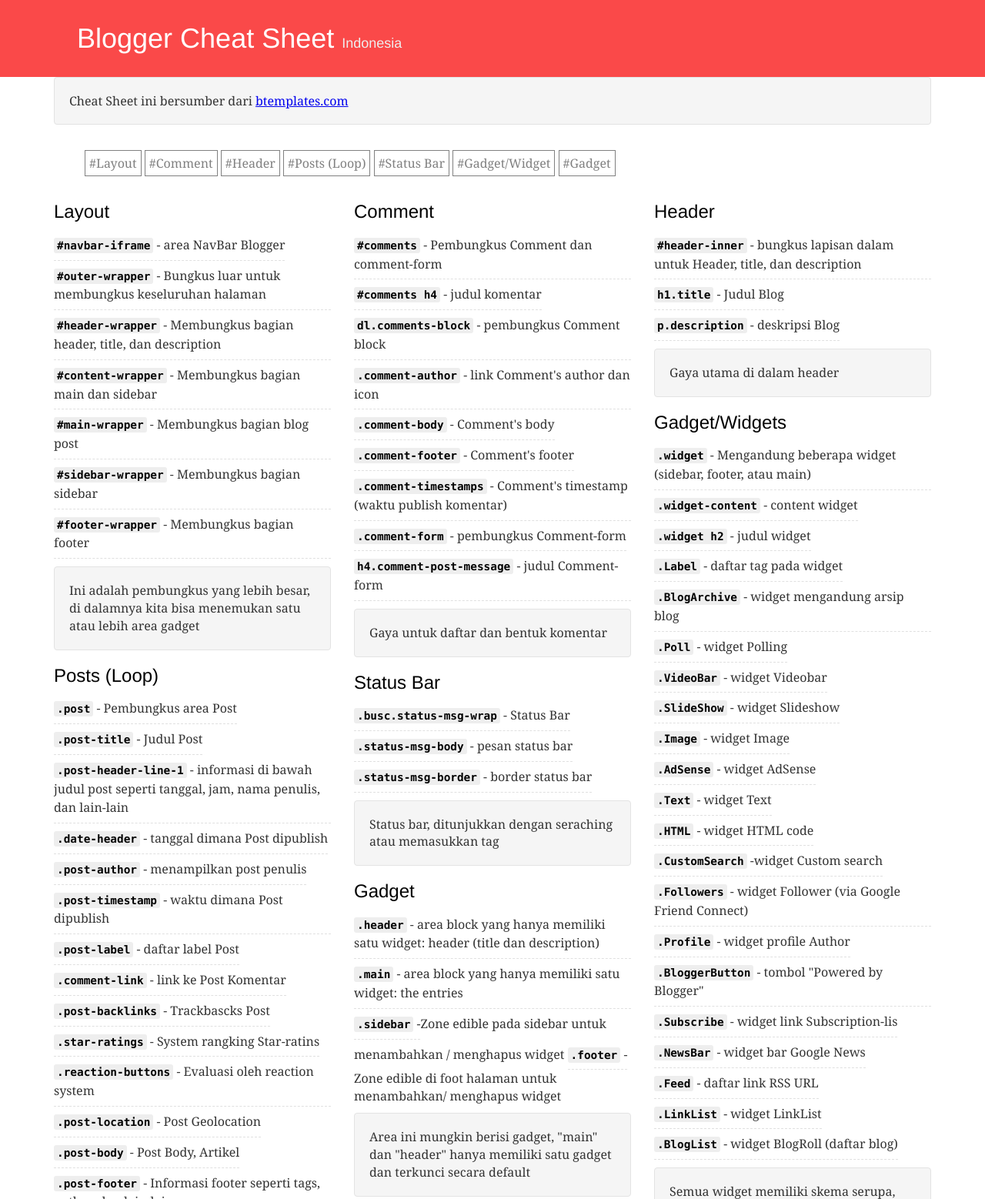
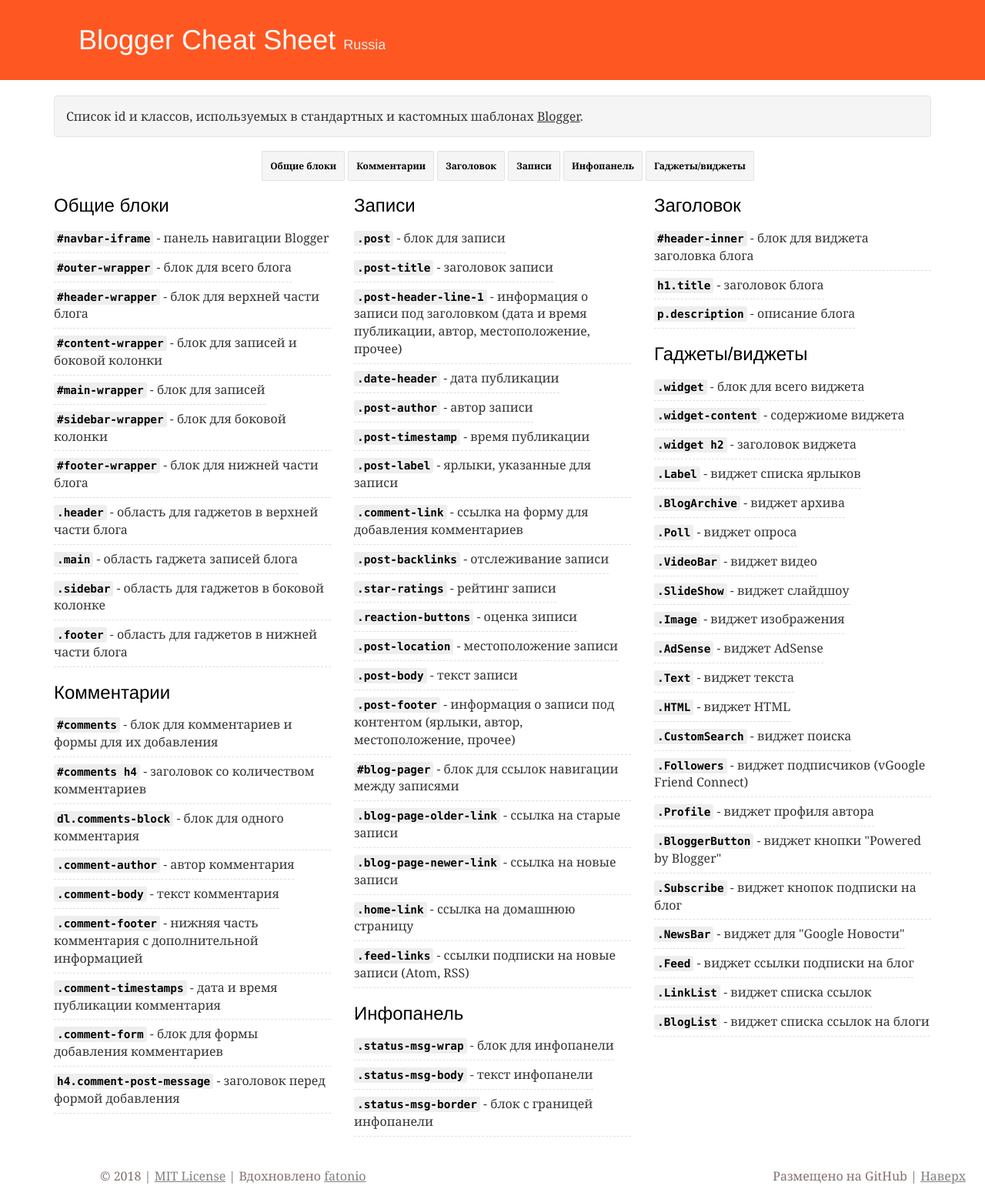
Before and after one commit to web-xaser/blogger-cheat-sheet, a plain HTML site: page index.html in a window 1280 px wide. Shown: the top 1558 px of the page at 77% size. Drawn offline with Linux system fonts and the light colour scheme.

Commit message:
Russian translation & style changes

```diff
--- a/assets/style.css
+++ b/assets/style.css
@@ -1,117 +1,110 @@
 @charset "UTF-8";
 ul a {
   color: grey;
-  text-decoration: none; }
-
+  text-decoration: none;
+}
 .pull-right a, footer .inspired {
-  color: grey; }
-
+  color: grey;
+}
 ul a:hover {
-  color: #333; }
-
+  color: #333;
+}
 html {
   font-family: sans-serif;
   -ms-text-size-adjust: 100%;
   -moz-text-size-adjust: 100%;
   -o-text-size-adjust: 100%;
-  -webkit-text-size-adjust: 100%; }
-
+  -webkit-text-size-adjust: 100%;
+}
 body {
-  margin: 0; }
-
+  margin: 0;
+}
 * {
   box-sizing: border-box;
   -webkit-box-sizing: border-box;
-  -moz-box-sizing: border-box; }
+  -moz-box-sizing: border-box;
+}
 *:before, *:after {
   box-sizing: border-box;
   -webkit-box-sizing: border-box;
-    -moz-box-sizing: border-box; }
-
+  -moz-box-sizing: border-box;
+}
 html {
   font-size: 10px;
-  -webkit-tap-highlight-color: transparent; }
-
+  -webkit-tap-highlight-color: transparent;
+}
 body {
   font-family: "Georgia", Serif;
   font-size: 16px;
   line-height: 1.42857143;
   color: #333333;
-  background-color: #ffffff; }
-
+  background-color: #ffffff;
+}
 h1, h3 {
   font-family: "Helvetica Neue", Helvetica, Arial, sans-serif;
   font-weight: 500;
   line-height: 1.1;
-  color: #000000; }
+  color: #000000;
+}
 h1 small, h3 small {
   font-weight: normal;
   line-height: 1;
-    color: #eee; }
-
+  color: #eee;
+}
 h1, h3 {
   margin-top: 20px;
-  margin-bottom: 10px; }
+  margin-bottom: 10px;
+}
 h1 small, h3 small {
-    font-size: 50%; }
-
+    font-size: 50%;
+}
 h1 {
-  font-size: 36px; }
-
+  font-size: 36px;
+}
 h3 {
-  font-size: 24px; }
-
+  font-size: 24px;
+}
 .bottom-30 {
-  margin-bottom: 30px; }
-
+  margin-bottom: 30px;
+}
 .container {
   margin-right: auto;
   margin-left: auto;
   padding-left: 15px;
-  padding-right: 15px; }
-
-@font-face {
-  font-family: 'FontAwesome';
-  src: url("fonts/fontawesome-webfont.eot?v=4.7.0");
-  src: url("fonts/fontawesome-webfont.eot?#iefix&v=4.7.0") format("embedded-opentype"), url("fonts/fontawesome-webfont.woff2?v=4.7.0") format("woff2"), url("fonts/fontawesome-webfont.woff?v=4.7.0") format("woff"), url("fonts/fontawesome-webfont.ttf?v=4.7.0") format("truetype"), url("fonts/fontawesome-webfont.svg?v=4.7.0#fontawesomeregular") format("svg");
-  font-weight: normal;
-  font-style: normal; }
-.fa {
-  display: inline-block;
-  font: normal normal normal 14px/1 FontAwesome;
-  font-size: inherit;
-  text-rendering: auto;
-  -webkit-font-smoothing: antialiased;
-  -moz-osx-font-smoothing: grayscale; }
-
-.fa-github-alt:before {
-  content: ""; }
-
+  padding-right: 15px;
+}
 @media (min-width: 768px) {
   .container {
-    width: 750px; } }
+    width: 750px;
+  }
+}
 @media (min-width: 992px) {
   .container {
-    width: 970px; } }
+    width: 970px;
+  }
+}
 @media (min-width: 1200px) {
   .container {
-    width: 1170px; } }
+    width: 1170px;
+  }
+}
 .row {
   margin-left: -15px;
-  margin-right: -15px; }
-
+  margin-right: -15px;
+}
 .container-fluid {
   margin-right: auto;
   margin-left: auto;
   padding-left: 15px;
-  padding-right: 15px; }
-
+  padding-right: 15px;
+}
 .row:before, .row:after, .container:before, .container:after, .container-fluid:before, .container-fluid:after {
   content: " ";
-  display: table; }
+  display: table;
+}
 .row:after, .container:after, .container-fluid:after {
-  clear: both; }
-
+  clear: both;
+}
 kbd {
   padding: 2px 4px;
   font-family: "Inconsolata", Consolas, monospace;
@@ -123,92 +116,108 @@ kbd {
   -ms-border-radius: 3px;
   -moz-border-radius: 3px;
   -o-border-radius: 3px;
-  -webkit-border-radius: 3px; }
-
+  -webkit-border-radius: 3px;
+}
 .well {
   min-height: 20px;
-  padding: 19px;
-  margin-bottom: 20px;
+  padding: 15px;
+  margin: 20px 0;
   background-color: #f5f5f5;
   border: 1px solid #e3e3e3;
   border-radius: 4px;
   -ms-border-radius: 4px;
   -moz-border-radius: 4px;
   -o-border-radius: 4px;
-  -webkit-border-radius: 4px; }
-
+  -webkit-border-radius: 4px;
+}
 .black {
-  background: #333; }
-
-.red {
-  background: #FA4949; }
-
+  color: #333;
+}
+.orange {
+  background: #ff5722;
+}
 .white {
-  color: #ffffff; }
-
+  color: #ffffff;
+}
 .list-unstyled {
   padding-left: 0;
-  list-style: none; }
-
+  list-style: none;
+}
 .button {
-  border: 1px solid grey;
-  padding: 5px; }
-
+  border: 1px solid #e3e3e3;
+  color: #000;
+  border-radius: 2px;
+  font-size: 12px;
+  font-weight: bold;
+  padding: 10px;
+  background: #f5f5f5;
+  line-height: 36px;
+  transition: all .1s ease;
+}
+.button:hover {
+  background: #f9f9f9;
+  box-shadow: 0 1px 1px rgba(0, 0, 0, .1);
+}
+.button:focus {
+  box-shadow: inset 0 1px 1px rgba(0, 0, 0, .1);
+}
 ul {
   margin-top: 0;
-  margin-bottom: 10px; }
+  margin-bottom: 10px;
+}
 ul li {
   display: inline-block;
   list-style: none;
-    line-height: 1.55; }
+}
 ul li.content {
   border-bottom: 1px dashed #e0e0e0;
   list-style-type: none;
-      padding: 7px 0; }
+  padding: 7px 0;
+}
 ul.head-content {
-    margin-top: 30px;
-    margin-left: 0; }
-    ul.head-content li {
-      line-height: 40px; }
-  ul a:hover {
-    border: 1.5px solid black; }
+  margin: 20px 0 0;
+  margin-left: 0;
+  text-align: center;
+}
 ul ul {
-    margin-bottom: 0; }
-
+  margin-bottom: 0;
+}
 .pull-right {
-  float: right !important; }
-
+  float: right !important;
+}
 .pull-right {
   padding-right: 15px;
   padding-left: 0;
   border-left: 0;
-  text-align: right; }
-
+  text-align: right;
+}
 .bottom-30 {
-  margin-bottom: 30px; }
-
+  margin-bottom: 30px;
+}
 .col-md-4, .col-md-6 {
   position: relative;
   min-height: 1px;
   padding-left: 15px;
-  padding-right: 15px; }
-
+  padding-right: 15px;
+}
 .col-md-4, .col-md-6 {
-  float: left; }
-
+  float: left;
+}
 .header {
   color: #ffffff;
-  margin: 30px; }
-
+  margin: 32px;
+}
 .footer {
-  color: #847171; }
-
+  color: #847171;
+}
 footer {
-  margin: 30px; }
-
+  margin: 30px;
+}
 @media (min-width: 992px) {
   .col-md-4 {
-    width: 33.33333333%; }
-
+    width: 33.33333333%;
+  }
   .col-md-6 {
-    width: 50%; } }
+    width: 50%;
+  }
+}
--- a/index.html
+++ b/index.html
@@ -1,5 +1,5 @@
 <!DOCTYPE html>
-<html lang="id">
+<html lang="ru">
 
 <head>
   <meta charset="utf-8">
@@ -8,175 +8,135 @@
   <title>Blogger Cheat Sheet</title>
   <link href="assets/style.css" rel="stylesheet">
   <link rel="icon" type="image/x-icon" href="favicon.ico">
-
   <!--[if lt IE 9]>
-  <script type="text/javascript"
-  src="http://html5shiv.googlecode.com/svn/trunk/html5.js">
-</script>
-<script src="https://oss.maxcdn.com/respond/1.4.2/respond.min.js"></script>
-<![endif]-->
+  <script type="text/javascript" src="http://html5shiv.googlecode.com/svn/trunk/html5.js"></script>
+  <script src="https://oss.maxcdn.com/respond/1.4.2/respond.min.js"></script>
+  <![endif]-->
 </head>
-
 
 <body>
 
-<div class="container-fluid red" name="Top">
+<div class="container-fluid orange" name="Top">
   <div class="container">
-    <h1 class="header">Blogger Cheat Sheet <small>Indonesia</small></h1>
+    <h1 class="header">Blogger Cheat Sheet <small>Russia</small></h1>
   </div>
 </div>
 
 <div class="container bottom-30">
-<div class="well">Cheat Sheet ini bersumber dari <a href="https://btemplates.com/blog/bloggers-cheat-sheet/">btemplates.com</a></div>
+  <div class="well">Список id и классов, используемых в стандартных и кастомных шаблонах <a href="https://www.blogger.com/about" class="black" target="_blank" rel="noopener">Blogger</a>.</div>
+
   <ul class="head-content">
-    <li><a class="button" href="#layout">#Layout</a></li>
-    <li><a class="button" href="#comment">#Comment</a></li>
-    <li><a class="button" href="#header">#Header</a></li>
-    <li><a class="button" href="#post">#Posts (Loop)</a></li>
-    <li><a class="button" href="#status-bar">#Status Bar</a></li>
-    <li><a class="button" href="#gadget-widget">#Gadget/Widget</a></li>
-    <li><a class="button" href="#gadget">#Gadget</a></li>
+    <li><a class="button" href="#layout">Общие блоки</a></li>
+    <li><a class="button" href="#comment">Комментарии</a></li>
+    <li><a class="button" href="#header">Заголовок</a></li>
+    <li><a class="button" href="#post">Записи</a></li>
+    <li><a class="button" href="#status-bar">Инфопанель</a></li>
+    <li><a class="button" href="#gadget-widget">Гаджеты/виджеты</a></li>
   </ul>
 
   <div class="row">
     <div class="col-md-4">
-      <h3 id="layout">Layout</h3>
+      <h3 id="layout">Общие блоки</h3>
       <ul class="list-unstyled">
-        <li class="content"><kbd>#navbar-iframe</kbd> - area NavBar Blogger</li>
-        <li class="content"><kbd>#outer-wrapper</kbd> - Bungkus luar untuk membungkus keseluruhan halaman</li>
-        <li class="content"><kbd>#header-wrapper</kbd> - Membungkus bagian header, title, dan description</li>
-        <li class="content"><kbd>#content-wrapper</kbd> - Membungkus bagian main dan sidebar</li>
-        <li class="content"><kbd>#main-wrapper</kbd> - Membungkus bagian blog post</li>
-        <li class="content"><kbd>#sidebar-wrapper</kbd> - Membungkus bagian sidebar</li>
-        <li class="content"><kbd>#footer-wrapper</kbd> - Membungkus bagian footer</li>
+        <li class="content"><kbd>#navbar-iframe</kbd> - панель навигации Blogger</li>
+        <li class="content"><kbd>#outer-wrapper</kbd> - блок для всего блога</li>
+        <li class="content"><kbd>#header-wrapper</kbd> - блок для верхней части блога</li>
+        <li class="content"><kbd>#content-wrapper</kbd> - блок для записей и боковой колонки</li>
+        <li class="content"><kbd>#main-wrapper</kbd> - блок для записей</li>
+        <li class="content"><kbd>#sidebar-wrapper</kbd> - блок для боковой колонки</li>
+        <li class="content"><kbd>#footer-wrapper</kbd> - блок для нижней части блога</li>
+        <li class="content"><kbd>.header</kbd> - область для гаджетов в верхней части блога</li>
+        <li class="content"><kbd>.main</kbd> - область гаджета записей блога</li>
+        <li class="content"><kbd>.sidebar</kbd> - область для гаджетов в боковой колонке</li>
+        <li class="content"><kbd>.footer</kbd> - область для гаджетов в нижней части блога</li>
       </ul>
-      <div class="well">
-        Ini adalah pembungkus yang lebih besar, di dalamnya kita bisa menemukan satu atau lebih area gadget
-      </div>
-
-      <h3 id="post">Posts (Loop)</h3>
+      <h3 id="comment">Комментарии</h3>
       <ul class="list-unstyled">
-        <li class="content"><kbd>.post</kbd> - Pembungkus area Post</li>
-        <li class="content"><kbd>.post-title</kbd> - Judul Post</li>
-        <li class="content"><kbd>.post-header-line-1</kbd> - informasi di bawah judul post seperti tanggal, jam, nama penulis, dan lain-lain</li>
-        <li class="content"><kbd>.date-header</kbd> - tanggal dimana Post dipublish</li>
-        <li class="content"><kbd>.post-author</kbd> - menampilkan post penulis</li>
-        <li class="content"><kbd>.post-timestamp</kbd> - waktu dimana Post dipublish </li>
-        <li class="content"><kbd>.post-label</kbd> - daftar label Post</li>
-        <li class="content"><kbd>.comment-link</kbd> - link ke Post Komentar</li>
-        <li class="content"><kbd>.post-backlinks</kbd> - Trackbascks Post</li>
-        <li class="content"><kbd>.star-ratings</kbd> - System rangking Star-ratins</li>
-        <li class="content"><kbd>.reaction-buttons</kbd> - Evaluasi oleh reaction system</li>
-        <li class="content"><kbd>.post-location</kbd> - Post Geolocation</li>
-        <li class="content"><kbd>.post-body</kbd> - Post Body, Artikel</li>
-        <li class="content"><kbd>.post-footer</kbd> - Informasi footer seperti tags, author, dan lain-lain</li>
-        <li class="content"><kbd>#blog-pager</kbd> - mengandung link navigasi (post lama / older entries dan post terbaru / newer entries)</li>
-        <li class="content"><kbd>.blog-page-older-link</kbd> - link navigasi older entries</li>
-        <li class="content"><kbd>.blog-page-newer-link</kbd> - link navigasi newer entries</li>
-        <li class="content"><kbd>.home-link</kbd> - Link navigasi Home</li>
-        <li class="content"><kbd>.feed-links</kbd> - link subscription ke "Post's (Atom)</li>
+        <li class="content"><kbd>#comments</kbd> - блок для комментариев и формы для их добавления</li>
+        <li class="content"><kbd>#comments h4</kbd> - заголовок со количеством комментариев</li>
+        <li class="content"><kbd>dl.comments-block</kbd> - блок для одного комментария</li>
+        <li class="content"><kbd>.comment-author</kbd> - автор комментария</li>
+        <li class="content"><kbd>.comment-body</kbd> - текст комментария</li>
+        <li class="content"><kbd>.comment-footer</kbd> - нижняя часть комментария с дополнительной информацией</li>
+        <li class="content"><kbd>.comment-timestamps</kbd> - дата и время публикации комментария</li>
+        <li class="content"><kbd>.comment-form</kbd> - блок для формы добавления комментариев</li>
+        <li class="content"><kbd>h4.comment-post-message</kbd> - заголовок перед формой добавления</li>
       </ul>
-      <div class="well">
-        Gaya utama yang harus dipertimbangkan di setiap posting, sebagian besar tanggal tidak ditampilkan sampai pengguna memasukkannya dari panel
-      </div>
-
-
     </div>
-
     <div class="col-md-4">
-      <h3 id="comment">Comment</h3>
+      <h3 id="post">Записи</h3>
       <ul class="list-unstyled">
-        <li class="content"><kbd>#comments</kbd> - Pembungkus Comment dan comment-form</li>
-        <li class="content"><kbd>#comments h4</kbd> - judul komentar</li>
-        <li class="content"><kbd>dl.comments-block</kbd> - pembungkus Comment block</li>
-        <li class="content"><kbd>.comment-author</kbd> - link Comment's author dan icon</li>
-        <li class="content"><kbd>.comment-body</kbd> - Comment's body</li>
-        <li class="content"><kbd>.comment-footer</kbd> - Comment's footer</li>
-        <li class="content"><kbd>.comment-timestamps</kbd> - Comment's timestamp (waktu publish komentar)</li>
-        <li class="content"><kbd>.comment-form</kbd> - pembungkus Comment-form</li>
-        <li class="content"><kbd>h4.comment-post-message</kbd> - judul Comment-form</li>
+        <li class="content"><kbd>.post</kbd> - блок для записи</li>
+        <li class="content"><kbd>.post-title</kbd> - заголовок записи</li>
+        <li class="content"><kbd>.post-header-line-1</kbd> - информация о записи под заголовком (дата и время публикации, автор, местоположение, прочее)</li>
+        <li class="content"><kbd>.date-header</kbd> - дата публикации</li>
+        <li class="content"><kbd>.post-author</kbd> - автор записи</li>
+        <li class="content"><kbd>.post-timestamp</kbd> - время публикации</li>
+        <li class="content"><kbd>.post-label</kbd> - ярлыки, указанные для записи</li>
+        <li class="content"><kbd>.comment-link</kbd> - ссылка на форму для добавления комментариев</li>
+        <li class="content"><kbd>.post-backlinks</kbd> - отслеживание записи</li>
+       <li class="content"><kbd>.star-ratings</kbd> - рейтинг записи</li>
+        <li class="content"><kbd>.reaction-buttons</kbd> - оценка зиписи</li>
+        <li class="content"><kbd>.post-location</kbd> - местоположение записи</li>
+        <li class="content"><kbd>.post-body</kbd> - текст записи</li>
+        <li class="content"><kbd>.post-footer</kbd> - информация о записи под контентом (ярлыки, автор, местоположение, прочее)</li>
+        <li class="content"><kbd>#blog-pager</kbd> - блок для ссылок навигации между записями</li>
+        <li class="content"><kbd>.blog-page-older-link</kbd> - ссылка на старые записи</li>
+        <li class="content"><kbd>.blog-page-newer-link</kbd> - ссылка на новые записи</li>
+        <li class="content"><kbd>.home-link</kbd> - ссылка на домашнюю страницу</li>
+        <li class="content"><kbd>.feed-links</kbd> - ссылки подписки на новые записи (Atom, RSS)</li>
       </ul>
-      <div class="well">
-      Gaya untuk daftar dan bentuk komentar
-      </div>
-
-      <h3 id="status-bar">Status Bar</h3>
+      <h3 id="status-bar">Инфопанель</h3>
       <ul class="list-unstyled">
-        <li class="content"><kbd>.busc.status-msg-wrap</kbd> - Status Bar</li>
-        <li class="content"><kbd>.status-msg-body</kbd> - pesan status bar</li>
-        <li class="content"><kbd>.status-msg-border</kbd> - border status bar</li>
+        <li class="content"><kbd>.status-msg-wrap</kbd> - блок для инфопанели</li>
+        <li class="content"><kbd>.status-msg-body</kbd> - текст инфопанели</li>
+        <li class="content"><kbd>.status-msg-border</kbd> - блок с границей инфопанели</li>
       </ul>
-      <div class="well">
-      Status bar, ditunjukkan dengan seraching atau memasukkan tag
-      </div>
-
-      <h3 id="gadget">Gadget</h3>
+    </div>
+    <div class="col-md-4">
+      <h3 id="header">Заголовок</h3>
       <ul class="list-unstyled">
-        <li class="content"><kbd>.header</kbd> - area block yang hanya memiliki satu widget: header (title dan description)</li>
-        <li class="content"><kbd>.main</kbd> - area block yang hanya memiliki satu widget: the entries</li>
-        <li class="content"><kbd>.sidebar</kbd> - </li>Zone edible pada sidebar untuk menambahkan / menghapus widget
-        <li class="content"><kbd>.footer</kbd> -</li>Zone edible di foot halaman untuk menambahkan/ menghapus widget
+        <li class="content"><kbd>#header-inner</kbd> - блок для виджета заголовка блога</li>
+        <li class="content"><kbd>h1.title</kbd> - заголовок блога</li>
+        <li class="content"><kbd>p.description</kbd> - описание блога</li>
       </ul>
-      <div class="well">
-      Area ini mungkin berisi gadget, "main" dan "header" hanya memiliki satu gadget dan terkunci secara default
-      </div>
+      <h3 id="gadget-widget">Гаджеты/виджеты</h3>
+      <ul class="list-unstyled">
+        <li class="content"><kbd>.widget</kbd> - блок для всего виджета</li>
+        <li class="content"><kbd>.widget-content</kbd> - содержиоме виджета</li>
+        <li class="content"><kbd>.widget h2</kbd> - заголовок виджета</li>
+        <li class="content"><kbd>.Label</kbd> - виджет списка ярлыков</li>
+        <li class="content"><kbd>.BlogArchive</kbd> - виджет архива</li>
+        <li class="content"><kbd>.Poll</kbd> - виджет опроса</li>
+        <li class="content"><kbd>.VideoBar</kbd> - виджет видео</li>
+        <li class="content"><kbd>.SlideShow</kbd> - виджет слайдшоу</li>
+        <li class="content"><kbd>.Image</kbd> - виджет изображения</li>
+        <li class="content"><kbd>.AdSense</kbd> - виджет AdSense</li>
+        <li class="content"><kbd>.Text</kbd> - виджет текста</li>
+        <li class="content"><kbd>.HTML</kbd> - виджет HTML</li>
+        <li class="content"><kbd>.CustomSearch</kbd> - виджет поиска</li>
+        <li class="content"><kbd>.Followers</kbd> - виджет подписчиков (vGoogle Friend Connect)</li>
+        <li class="content"><kbd>.Profile</kbd> - виджет профиля автора</li>
+        <li class="content"><kbd>.BloggerButton</kbd> - виджет кнопки "Powered by Blogger"</li>
+        <li class="content"><kbd>.Subscribe</kbd> - виджет кнопок подписки на блог</li>
+        <li class="content"><kbd>.NewsBar</kbd> - виджет для "Google Новости"</li>
+        <li class="content"><kbd>.Feed</kbd> - виджет ссылки подписки на блог</li>
+        <li class="content"><kbd>.LinkList</kbd> - виджет списка ссылок</li>
+        <li class="content"><kbd>.BlogList</kbd> - виджет списка ссылок на блоги</li>
+      </ul>
     </div>
-
-    <div class="col-md-4">
-      <h3 id="header">Header</h3>
-      <ul class="list-unstyled">
-        <li class="content"><kbd>#header-inner</kbd> - bungkus lapisan dalam untuk Header, title, dan description</li>
-        <li class="content"><kbd>h1.title</kbd> - Judul Blog</li>
-        <li class="content"><kbd>p.description</kbd> - deskripsi Blog</li>
-      </ul>
-      <div class="well">
-      Gaya utama di dalam header
-      </div>
-
-      <h3 id="gadget-widget">Gadget/Widgets</h3>
-      <ul class="list-unstyled">
-        <li class="content"><kbd>.widget</kbd> - Mengandung beberapa widget (sidebar, footer, atau main)</li>
-        <li class="content"><kbd>.widget-content</kbd> - content widget</li>
-        <li class="content"><kbd>.widget h2</kbd> - judul widget</li>
-        <li class="content"><kbd>.Label</kbd> - daftar tag pada widget</li>
-        <li class="content"><kbd>.BlogArchive</kbd> - widget mengandung arsip blog</li>
-        <li class="content"><kbd>.Poll</kbd> - widget Polling</li>
-        <li class="content"><kbd>.VideoBar</kbd> - widget Videobar</li>
-        <li class="content"><kbd>.SlideShow</kbd> - widget Slideshow</li>
-        <li class="content"><kbd>.Image</kbd> - widget Image</li>
-        <li class="content"><kbd>.AdSense</kbd> - widget AdSense</li>
-        <li class="content"><kbd>.Text</kbd> - widget Text</li>
-        <li class="content"><kbd>.HTML</kbd> - widget HTML code</li>
-        <li class="content"><kbd>.CustomSearch</kbd> -widget Custom search</li>
-        <li class="content"><kbd>.Followers</kbd> - widget Follower (via Google Friend Connect)</li>
-        <li class="content"><kbd>.Profile</kbd> - widget profile Author</li>
-        <li class="content"><kbd>.BloggerButton</kbd> - tombol "Powered by Blogger"</li>
-        <li class="content"><kbd>.Subscribe</kbd> - widget link Subscription-lis</li>
-        <li class="content"><kbd>.NewsBar</kbd> - widget bar Google News</li>
-        <li class="content"><kbd>.Feed</kbd> - daftar link RSS URL</li>
-        <li class="content"><kbd>.LinkList</kbd> - widget LinkList</li>
-        <li class="content"><kbd>.BlogList</kbd> - widget BlogRoll (daftar blog)</li>
-      </ul>
-      <div class="well">
-      Semua widget memiliki skema serupa, tapi mereka memiliki satu kelas lagi bergantung pada jenisnya
-      </div>
-
-    </div>
-
   </div>
-
-
   <div class="container-fluid">
     <footer class="footer">
       <div class="container">
         <div class="row">
-          <div class="col-md-6">&copy; 2017 under the terms of the MIT License | Inspired by <a href="https://vim.rtorr.com/lang/id/" class="inspired">vim.rtorr.com</a></div>
-          <div class="col-md-6"><span class="pull-right">Proudly hosted by <i class="fa fa-github-alt"></i> GitHub | <a href="#Top" class="Top">BackToTop</a></span> </div>
+          <div class="col-md-6">&copy; 2018 | <a href="http://web-xaser.mit-license.org" class="inspired" target="_blank" rel="noopener">MIT License</a> | Вдохновлено <a href="https://github.com/fatonio/blogger-cheat-sheet-id" class="inspired" target="_blank" rel="noopener">fatonio</a></div>
+          <div class="col-md-6"><span class="pull-right">Размещено на GitHub | <a href="#Top" class="Top">Наверх</a></span> </div>
         </div>
       </div>
     </footer>
   </div>
 
+</body>
 
-</body>
 </html>
```
Lines whose indentation alone changed are shown as unchanged.
